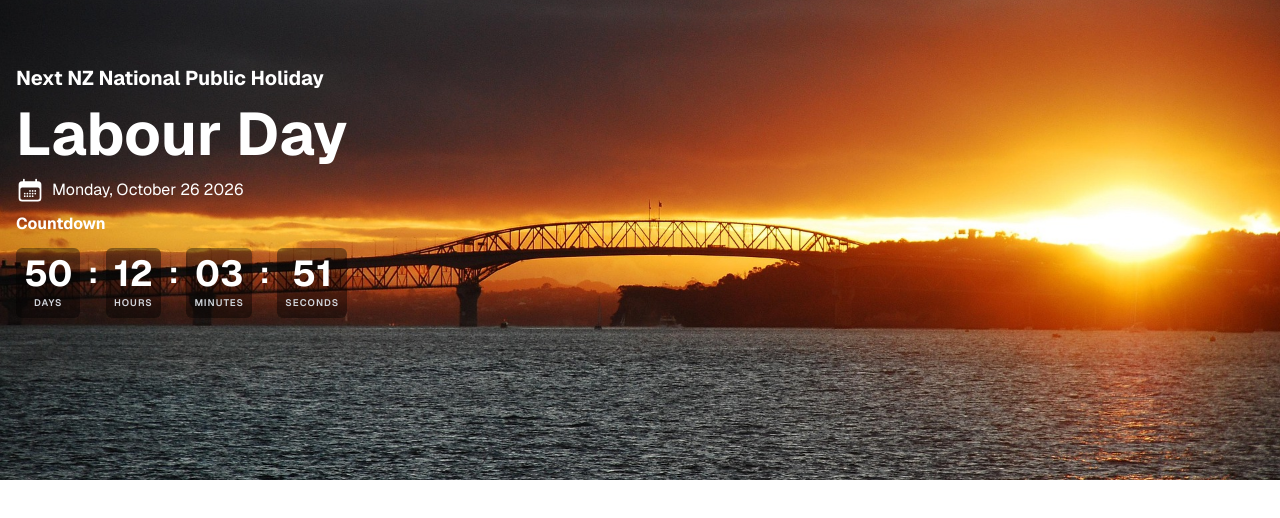
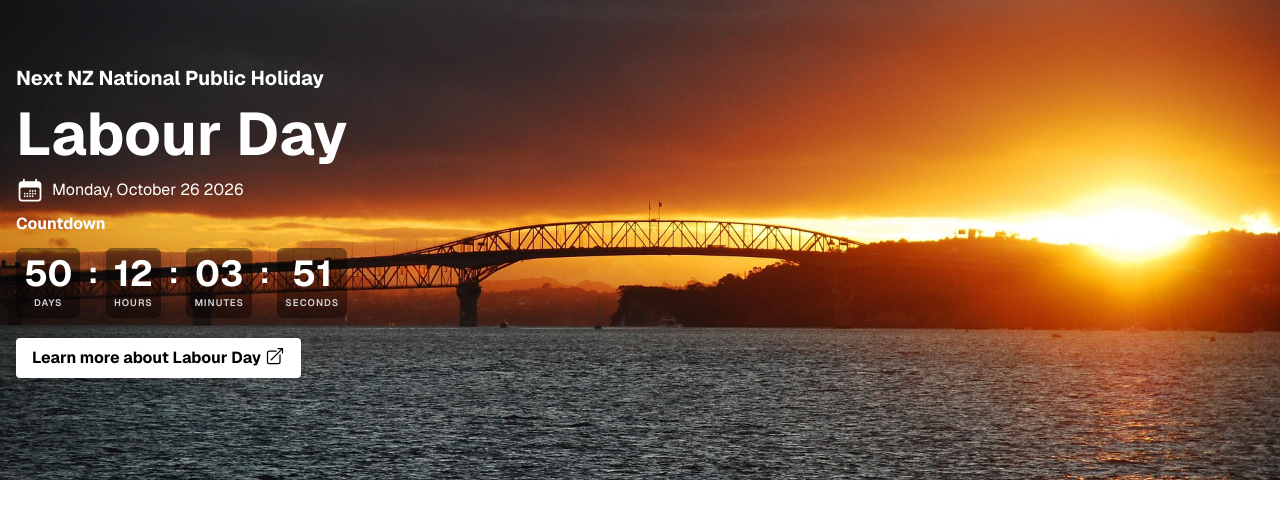
Before and after one commit to Sai-Panda/next-public-holiday-nz, a Next.js app: page / in a window 1280 px wide. Shown: the top 518 px of the page. Built offline with nearby package versions, Linux system fonts and the light colour scheme.

Commit message:
Add learn more link

```diff
--- a/app/components/holiday-countdown-page.tsx
+++ b/app/components/holiday-countdown-page.tsx
@@ -10,6 +10,7 @@ import {
 import { holidays } from "../types/holidays";
 import bgImage from '../../public/harbourbridge.jpg'
 import { CalendarDaysIcon } from '@heroicons/react/24/solid'
+import { ArrowTopRightOnSquareIcon } from "@heroicons/react/24/solid";
 
 
 const countdownLegend = ["Days", "Hours", "Minutes", "Seconds"] as const;
@@ -203,6 +204,18 @@ export default function HolidayCountdownPage({ simulatedNow }: HolidayCountdownP
               </Fragment>
             ))}
           </div>
+
+          <div>
+            <a
+              href={nextHoliday.infoUrl}
+              target="_blank"
+              rel="noopener noreferrer"
+            >
+              <button className="bg-white text-black mt-5 px-4 py-2 rounded flex">
+                Learn more about {nextHoliday.name} <ArrowTopRightOnSquareIcon className="size-5 ml-1"/>
+              </button>
+            </a>
+          </div>
         </div>
       </div>
     </main>
```
